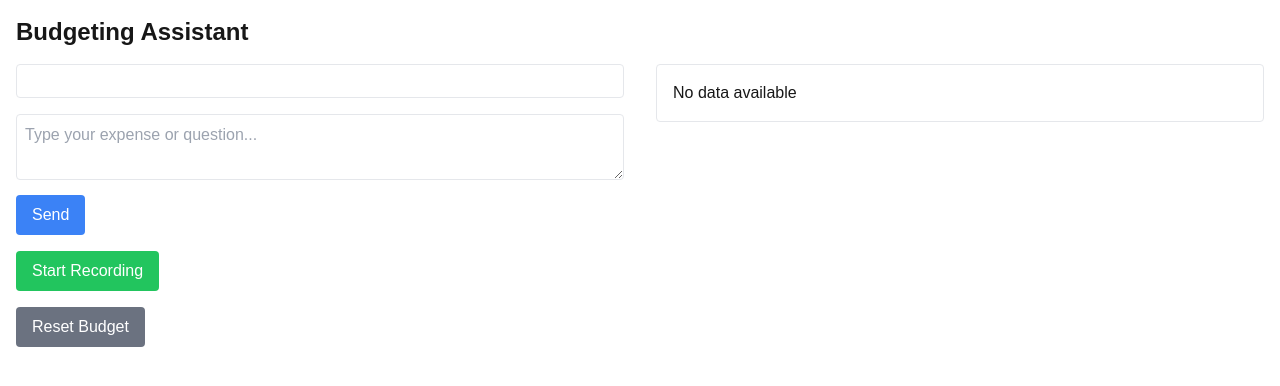
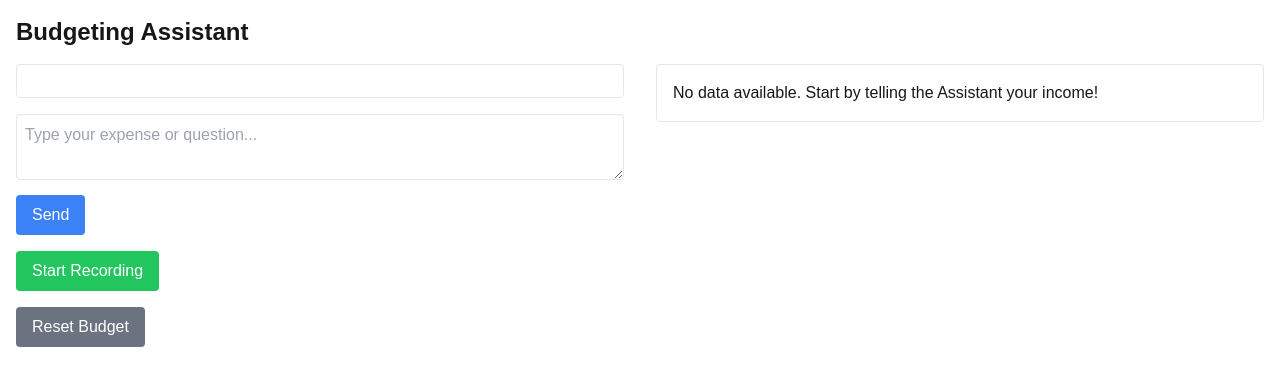
Before and after one commit to wesleymaya/uOttaHack2025-Project, a Next.js app in the folder frontend/: page / in a window 1280 px wide. Shown: the top 386 px of the page. Built offline with nearby package versions, Linux system fonts and the light colour scheme.

Commit message:
Textbox: yes. Chart: maybe?

```diff
--- a/frontend/src/app/page.js
+++ b/frontend/src/app/page.js
@@ -1,6 +1,6 @@
 'use client';
 
-import { useState } from 'react';
+import { useState, useEffect } from 'react';
 import Chat from '../components/Chat';
 import AudioRecorder from '../components/AudioRecorder';
 import ResetButton from '../components/ResetButton';
@@ -8,23 +8,34 @@ import Dashboard from '../components/Dashboard';
 
 export default function Page() {
     const [messages, setMessages] = useState([]);
+    const [dashboardData, setDashboardData] = useState();
 
     const addMessage = (role, content) => {
         setMessages((prevMessages) => [...prevMessages, { role, content }]);
     };
+
+    const refreshDashboard = (data) => {
+        console.log("data to be used in refresh: ", data)
+        setDashboardData(data)
+        //console.log("updated data: ", dashboardData)
+    }
+
+    useEffect(() => {
+        console.log("Updated dashboardData:", dashboardData);
+    }, [dashboardData]);
 
     return (
         <div className="container mx-auto p-4">
             <h1 className="text-2xl font-bold mb-4">Budgeting Assistant</h1>
             <div className="grid grid-cols-2 gap-8">
                 <div className="break-after-column">
-                    <Chat messages={messages} addMessage={addMessage} />
-                    <AudioRecorder addMessage={addMessage} />
+                    <Chat messages={messages} addMessage={addMessage} refreshDashboard={refreshDashboard} />
+                    <AudioRecorder addMessage={addMessage} refreshDashboard={refreshDashboard} />
                     <ResetButton setMessages={setMessages} />
                 </div>
 
                 <div className="container">
-                    <Dashboard addMessage={addMessage} />
+                    <Dashboard addMessage={addMessage} data={dashboardData} />
                 </div>
             </div>
 
--- a/frontend/src/components/Chat.js
+++ b/frontend/src/components/Chat.js
@@ -2,9 +2,8 @@ import { useState } from 'react';
 
 const axios = require('axios');
 
-export default function Chat({ messages, addMessage }) {
+export default function Chat({ messages, addMessage, refreshDashboard }) {
     const [inputText, setInputText] = useState('');
-    const [response, setResponse] = useState(null);
 
     const sendMessage = async (e) => {
         e.preventDefault();
@@ -16,24 +15,48 @@ export default function Chat({ messages, addMessage }) {
         // Add the user's message immediately
         addMessage('user', inputText);
 
+        // Clear the input field
+        setInputText('');
 
         try {
             const res = await axios.post('http://localhost:8000/getdata', {
                 message: inputText,
             });
-            setResponse(res.data);
+
+            // Extract the "conversation" part of the response JSON and add it as an assistant message
+            const conversation = res.data?.conversation;
+            if (conversation) {
+                addMessage('assistant', conversation);
+            } else {
+                console.error('Invalid response format:', res.data);
+                addMessage('assistant', 'Sorry, I couldn\'t process your message.');
+            }
+
+            // Send data to parent in order to update Dashboard.js
+            refreshDashboard(res.data)
+
         } catch (error) {
             console.error('Error sending message:', error);
-            setResponse(error.response?.data || 'An error occurred');
+            addMessage('assistant', 'An error occurred while processing your request.');
         }
     };
+
+    const onEnterPress = (e) => {
+        console.log("here")
+        if (e.keyCode == 13 && e.shiftKey == false) {
+            sendMessage
+        }
+    }
 
     return (
         <div className="mb-4">
             <div className="chat-box p-4 border rounded mb-4">
                 {messages.map((msg, idx) => (
-                    <p key={idx} className={msg.role === 'user' ? 'text-left bg-blue-400 text-white-500 mt-1 rounded-lg px-2' : 'text-right bg-green-400 text-white-500 mt-1 rounded-lg px-2'}>
-                        <strong>{msg.role === 'user' ? 'You:' : 'Assistant:'}</strong> {msg.content["conversation"]}
+                    <p
+                        key={idx}
+                        className={msg.role === 'user' ? 'text-left bg-blue-400 text-white-500 mt-1 rounded-lg px-2' : 'text-right bg-green-400 text-white-500 mt-1 rounded-lg px-2'
+                        }>
+                        <strong>{msg.role === 'user' ? 'You:' : 'Assistant:'}</strong> {msg.content}
                     </p>
                 ))}
             </div>
@@ -49,7 +72,6 @@ export default function Chat({ messages, addMessage }) {
             >
                 Send
             </button>
-            {response && <div id = "response-div">{JSON.stringify(response)}</div>}
         </div>
     );
 }
--- a/frontend/src/components/Dashboard.js
+++ b/frontend/src/components/Dashboard.js
@@ -4,30 +4,31 @@ import { Chart as ChartJS, ArcElement, Tooltip, Legend } from 'chart.js';
 
 ChartJS.register(ArcElement, Tooltip, Legend);
 
-export default function Dashboard() {
+export default function Dashboard({ addMessage, dashboardData }) {
     const [budgetData, setBudgetData] = useState(null);
 
     useEffect(() => {
-        const intervalId = setInterval(() => {
-            const responseDiv = document.getElementById('response-div');
-            if (responseDiv) {
-                const jsonData = responseDiv.textContent;
-                if (jsonData) {
-                    try {
-                        const parsedData = JSON.parse(jsonData);
-                        setBudgetData(parsedData.Budget);
-                    } catch (error) {
-                        console.error('Error parsing JSON data:', error);
-                    }
-                }
+        // Update budgetData when dashboardData changes
+        if (dashboardData) {
+            console.log("Received dashboardData:", dashboardData);
+            try {
+                // Parse or use dashboardData as is, depending on its format
+                const parsedData = typeof dashboardData === "string"
+                    ? JSON.parse(dashboardData)
+                    : dashboardData;
+                setBudgetData(parsedData.Budget);
+            } catch (error) {
+                console.error('Error parsing dashboardData:', error);
             }
-        }, 10); // Check every second
-
-        return () => clearInterval(intervalId); // Cleanup interval on unmount
-    }, []);
+        }
+    }, [dashboardData]);
 
     if (!budgetData) {
-        return <div className="p-4 border rounded mb-4">No data available</div>;
+        return (
+            <div className="p-4 border rounded mb-4">
+                No data available. Start by telling the Assistant your income!
+            </div>
+        );
     }
 
     // Calculate leftover budget
@@ -62,6 +63,11 @@ export default function Dashboard() {
 
     return (
         <div className="p-4 border border-orange-500 rounded mb-4">
+            <div>
+                <h3>Dashboard Data:</h3>
+                {dashboardData ? <p>Data: {JSON.stringify(dashboardData)}</p> : <p>No data yet</p>}
+            </div>
+
             <h1 className="font-bold underline">Dashboard</h1>
             <h2>Budget Limit: ${budgetData.budget_limit.toFixed(2)}</h2>
 
```
